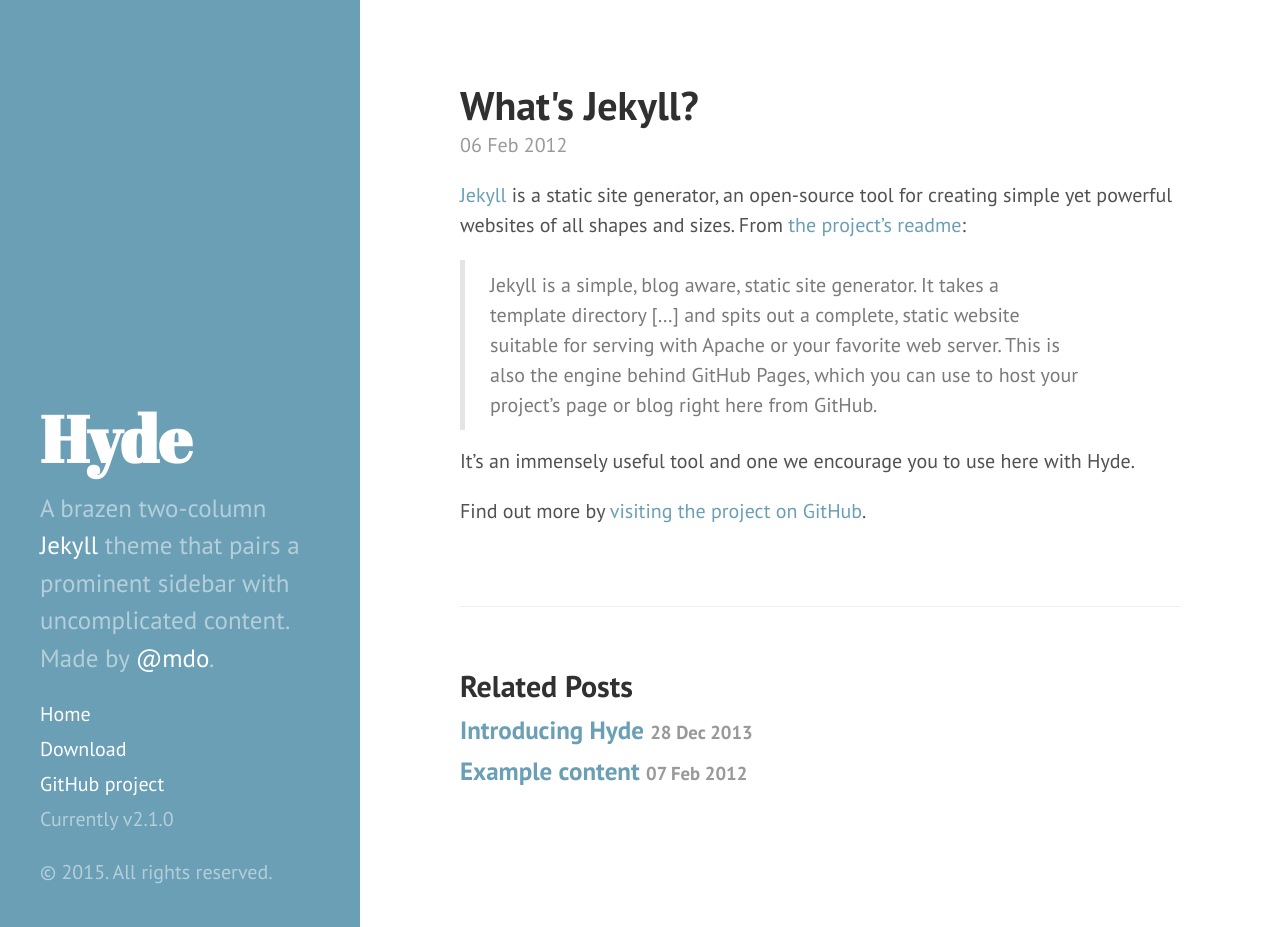
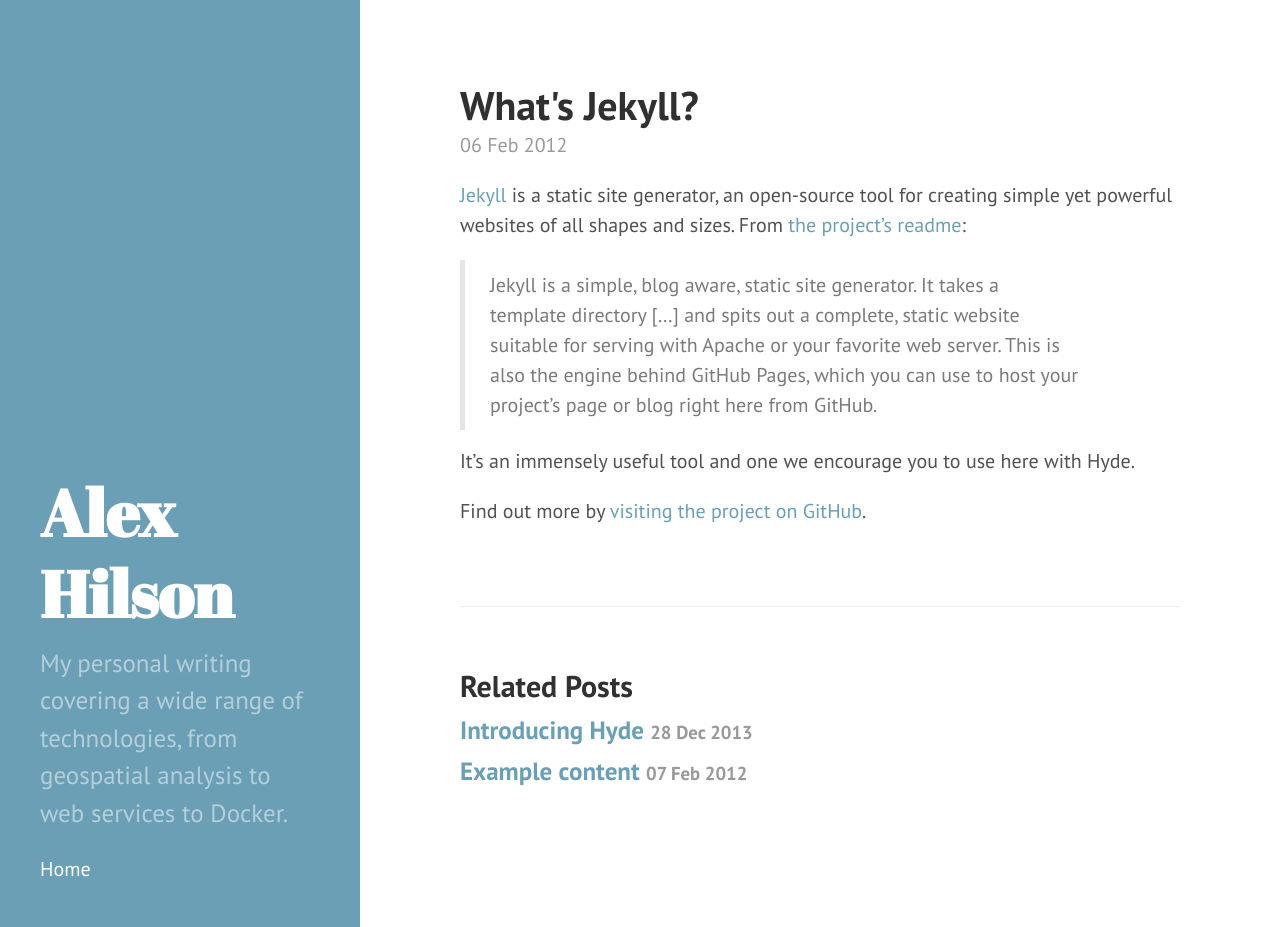
Before and after one commit to AlexHilson/AlexHilson.github.io, a Jekyll site: the page built from _posts/2012-02-06-whats-jekyll.md, in a window 1280 px wide and 927 px high. Built offline with Jekyll 4.4.1, drawn with Linux system fonts in a browser that asks for light colours; Markdown is read by kramdown in place of the engine named in the settings.

Commit message:
Removed default Hyde configuration + sidebar

```diff
--- a/_config.yml
+++ b/_config.yml
@@ -7,20 +7,15 @@ permalink:        pretty
 relative_permalinks: true
 
 # Setup
-title:            Hyde
-tagline:          'A Jekyll theme'
-description:      'A brazen two-column <a href="http://jekyllrb.com" target="_blank">Jekyll</a> theme that pairs a prominent sidebar with uncomplicated content. Made by <a href="https://twitter.com/mdo" target="_blank">@mdo</a>.'
-url:              http://hyde.getpoole.com
+title:            Alex Hilson
+description:      'My personal writing covering a wide range of technologies, from geospatial analysis to web services to Docker.'
+url:              http://alexhilson.co.uk
 baseurl:          /
 
 author:
-  name:           'Mark Otto'
-  url:            https://twitter.com/mdo
+  name:           'Alex Hilson'
+  url:            https://github.com/AlexHilson
 
-paginate:         5
+paginate:         1
 
 # Custom vars
-version:          2.1.0
-
-github:
-  repo:           https://github.com/poole/hyde
--- a/_includes/sidebar.html
+++ b/_includes/sidebar.html
@@ -25,12 +25,6 @@
           {% endif %}
         {% endif %}
       {% endfor %}
-
-      <a class="sidebar-nav-item" href="{{ site.github.repo }}/archive/v{{ site.version }}.zip">Download</a>
-      <a class="sidebar-nav-item" href="{{ site.github.repo }}">GitHub project</a>
-      <span class="sidebar-nav-item">Currently v{{ site.version }}</span>
-    </nav>
-
-    <p>&copy; {{ site.time | date: '%Y' }}. All rights reserved.</p>
+	</nav>
   </div>
 </div>
```
